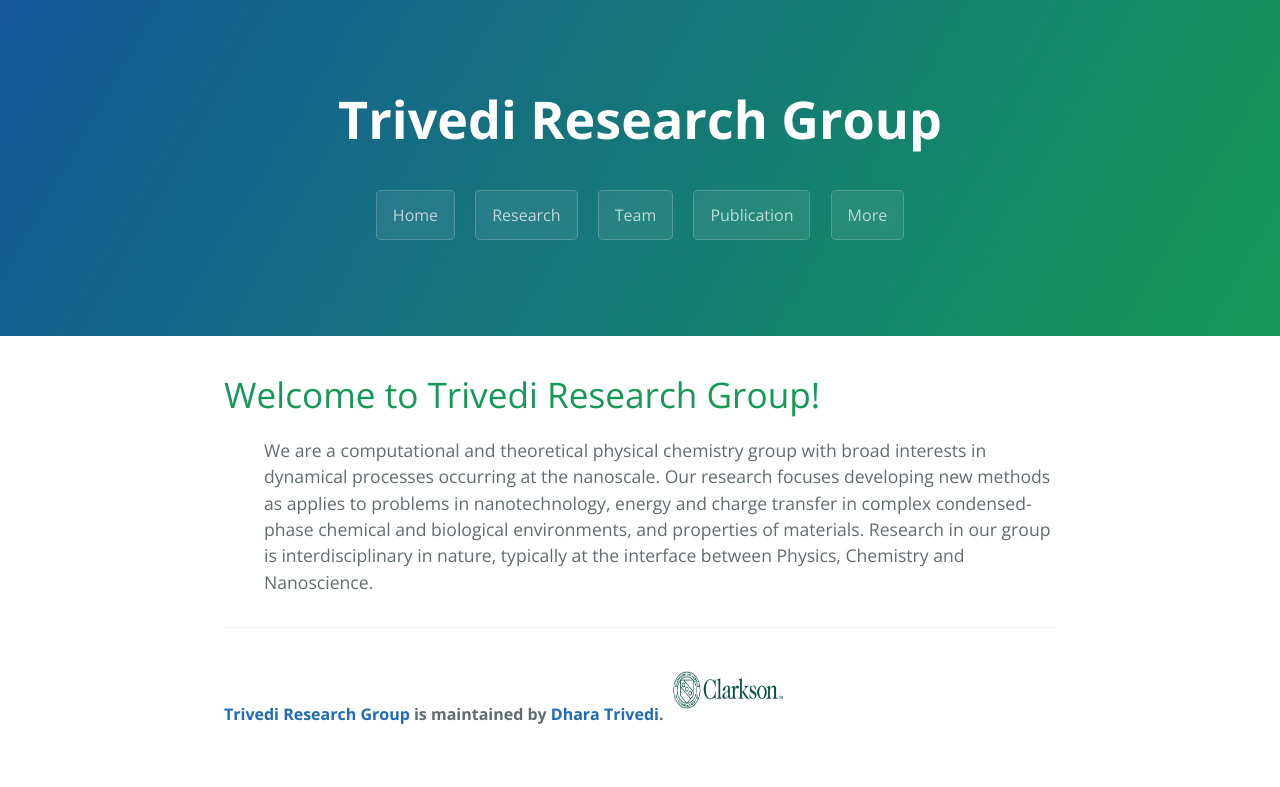
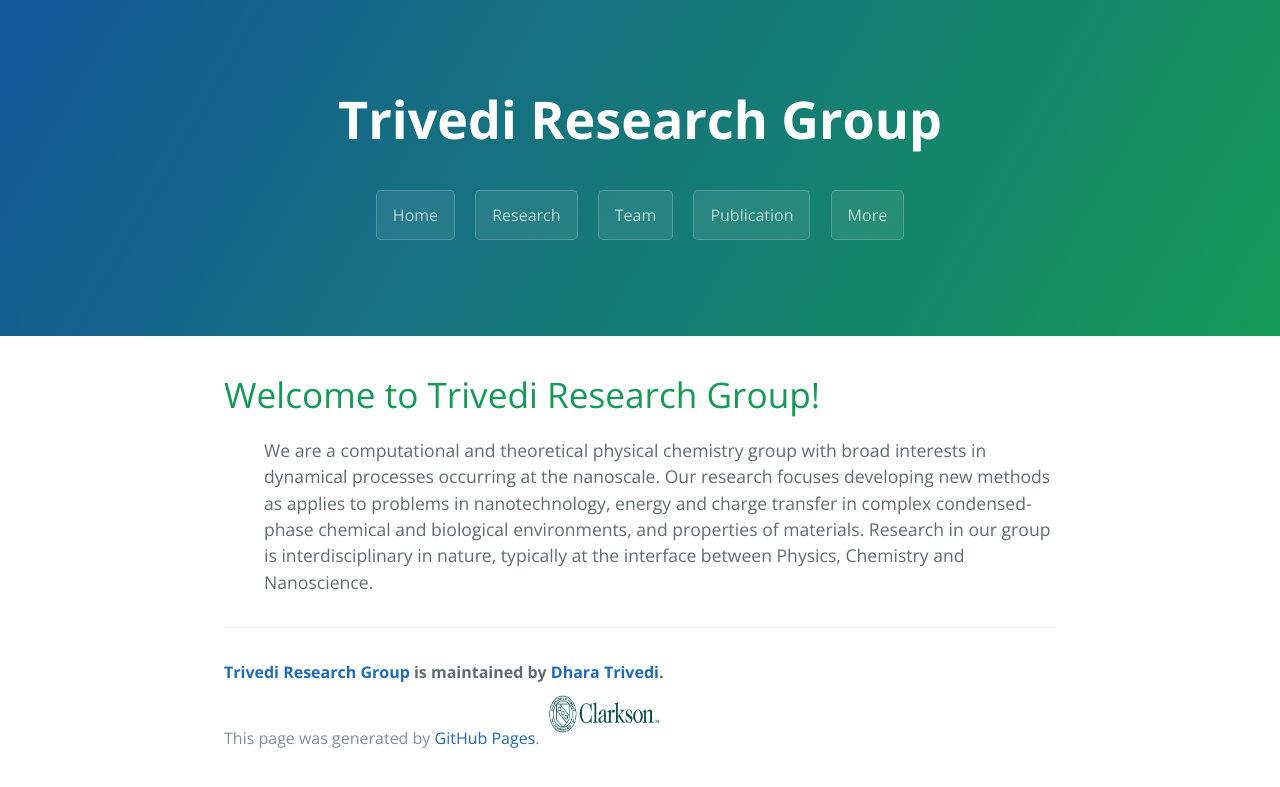
Before and after one commit to dharatrivedi/dharatrivedi.github.io, a Jekyll site: the page built from index.html, in a window 1280 px wide. Shown: the top 787 px of the page. Built offline with Jekyll 4.4.1, drawn with Linux system fonts in a browser that asks for light colours; the list of posts is cut into pages by our own code.

Commit message:
Update page-footer.html

```diff
--- a/_includes/page-footer.html
+++ b/_includes/page-footer.html
@@ -1,3 +1,5 @@
 <footer class="site-footer">
-  <span class="site-footer-owner"><a href="{{ site.url }}">{{ site.title }}</a> is maintained by <a href="{{ site.author.url }}">{{ site.author.name }}</a>. <img src="/images/logo-footer.png" alt="Logo" style="width:120px;height:60px;"></span>
+  <span class="site-footer-owner"><a href="{{ site.url }}">{{ site.title }}</a> is maintained by <a href="{{ site.author.url }}">{{ site.author.name }}</a>.</span>
+  <span class="site-footer-credits">This page was generated by <a href="https://pages.github.com">GitHub Pages</a>.</span>
+  <span class="ssite-footer-credits"> <img src="/images/logo-footer.png" alt="Logo" style="width:120px;height:60px;"></span>
 </footer>
```
